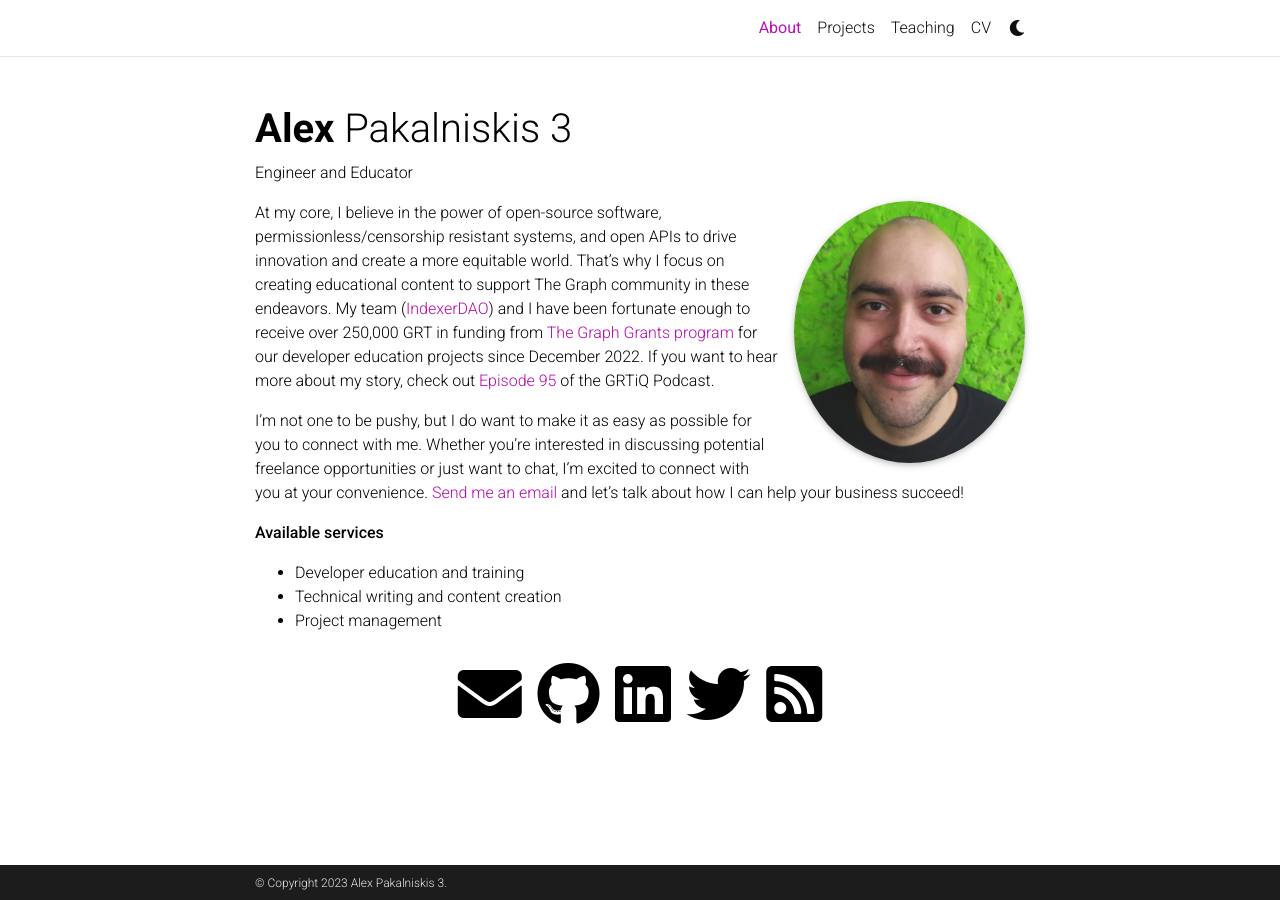
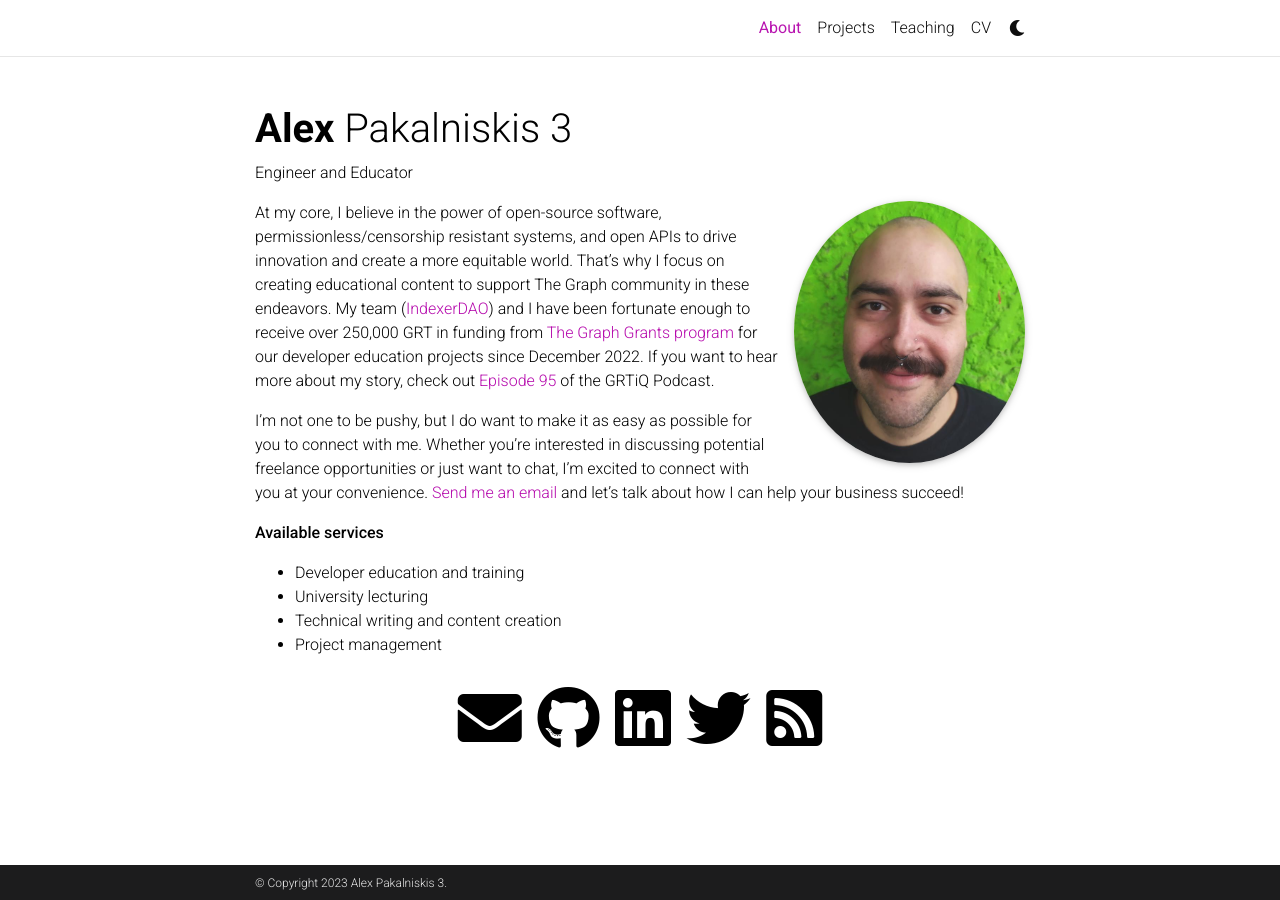
Before and after one commit to alex-pakalniskis/alex-pakalniskis.github.io, a Jekyll site: the page built from _pages/about.md, in a window 1280 px wide. Built offline with Jekyll 4.4.1, drawn with Linux system fonts in a browser that asks for light colours; full-size pictures stand in for the smaller copies a plugin makes; comment, search, counter and statistics services are not loaded; a style sheet for code colours, icons or effects is not loaded.

Commit message:
Update about.md

```diff
--- a/_pages/about.md
+++ b/_pages/about.md
@@ -22,5 +22,6 @@ I'm not one to be pushy, but I do want to make it as easy as possible for you to
 
 **Available services**
 * Developer education and training
+* University lecturing
 * Technical writing and content creation
 * Project management
```
